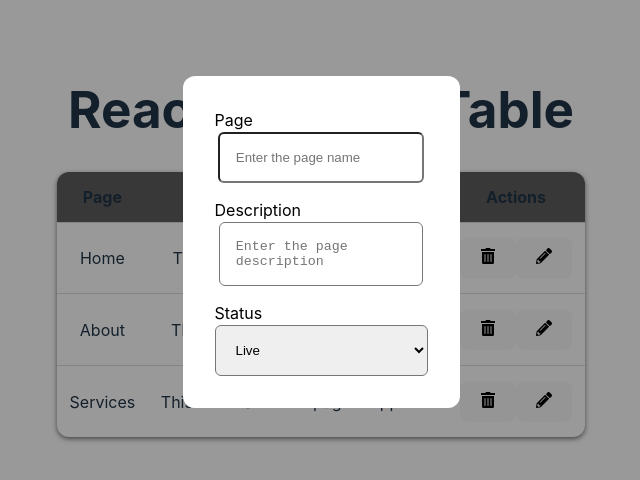
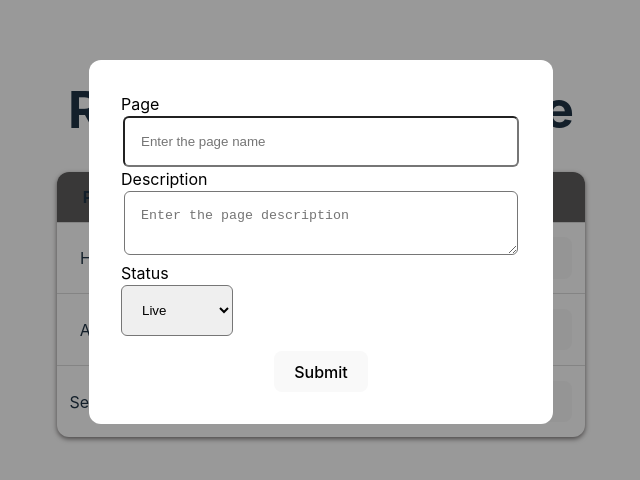
Before and after one commit to RamonSanGabriel/edit-table, a React (Vite) app: page / in a window 1280 px wide. Shown: the part 158-638 px from the top of the page, without its empty margins (319-959 px from the left). Built offline with nearby package versions, Linux system fonts and the light colour scheme.

Commit message:
modal style

```diff
--- a/src/components/Modal/Modal.jsx
+++ b/src/components/Modal/Modal.jsx
@@ -1,10 +1,13 @@
 import css from './Modal.module.css';
 
 const Modal = () => {
+  const handleSubmit = () => {
+    alert('Form submitted');
+  };
   return (
     <div className={css.modalContainer}>
       <div className={css.modal}>
-        <form action="">
+        <form onSubmit={handleSubmit}>
           <div className={css.formGroup}>
             <label htmlFor="page">
               <p>Page</p>
@@ -36,6 +39,9 @@ const Modal = () => {
               </select>
             </label>
           </div>
+          <button className={css.submitBtn} type="submit">
+            Submit
+          </button>
         </form>
       </div>
     </div>
--- a/src/components/Modal/Modal.module.css
+++ b/src/components/Modal/Modal.module.css
@@ -4,26 +4,25 @@
   top: 0;
   left: 0;
   background-color: rgba(0, 0, 0, 0.4);
-  /* background-color: #f3e6e6; */
-  /* opacity: 0.3; */
   justify-content: center;
   align-items: center;
   width: 100%;
   height: 100%;
   z-index: 9999;
-  /* place-items: center; */
-  /* padding: 1rem; */
 }
 
 .modal {
-  display: flex;
+  top: 0;
+  left: 0;
   background-color: #fff;
   color: #000;
   padding: 2rem;
   border-radius: 12px;
-  /* width: 25em; */
+  width: 25em;
 }
 .formGroup {
+  /* width: 100%; */
+  /* padding: 2rem; */
   /*  margin-bottom: 0.313rem;
   width: 100%; */
 }
@@ -33,14 +32,13 @@ label p {
 }
 input,
 textarea {
-  display: block;
+  /* display: block; */
   padding: 1rem;
   border-radius: 6px;
-  width: 80%;
-  margin: 0 auto 15px;
+  width: 90%;
 }
 textarea {
-  resize: none;
+  /* resize: none; */
 }
 input::placeholder,
 textarea::placeholder {
@@ -52,10 +50,10 @@ select {
   display: block;
   padding: 1rem;
   border-radius: 6px;
-  width: 100%;
-  /* margin: 0 auto; */
-  /* padding: 1rem;
-  border: none;
-  border-radius: 6px;
-  width: 100%; */
 }
+button[type='submit'] {
+  margin-top: 15px;
+  &:hover {
+    opacity: 0.9;
+  }
+}
```
